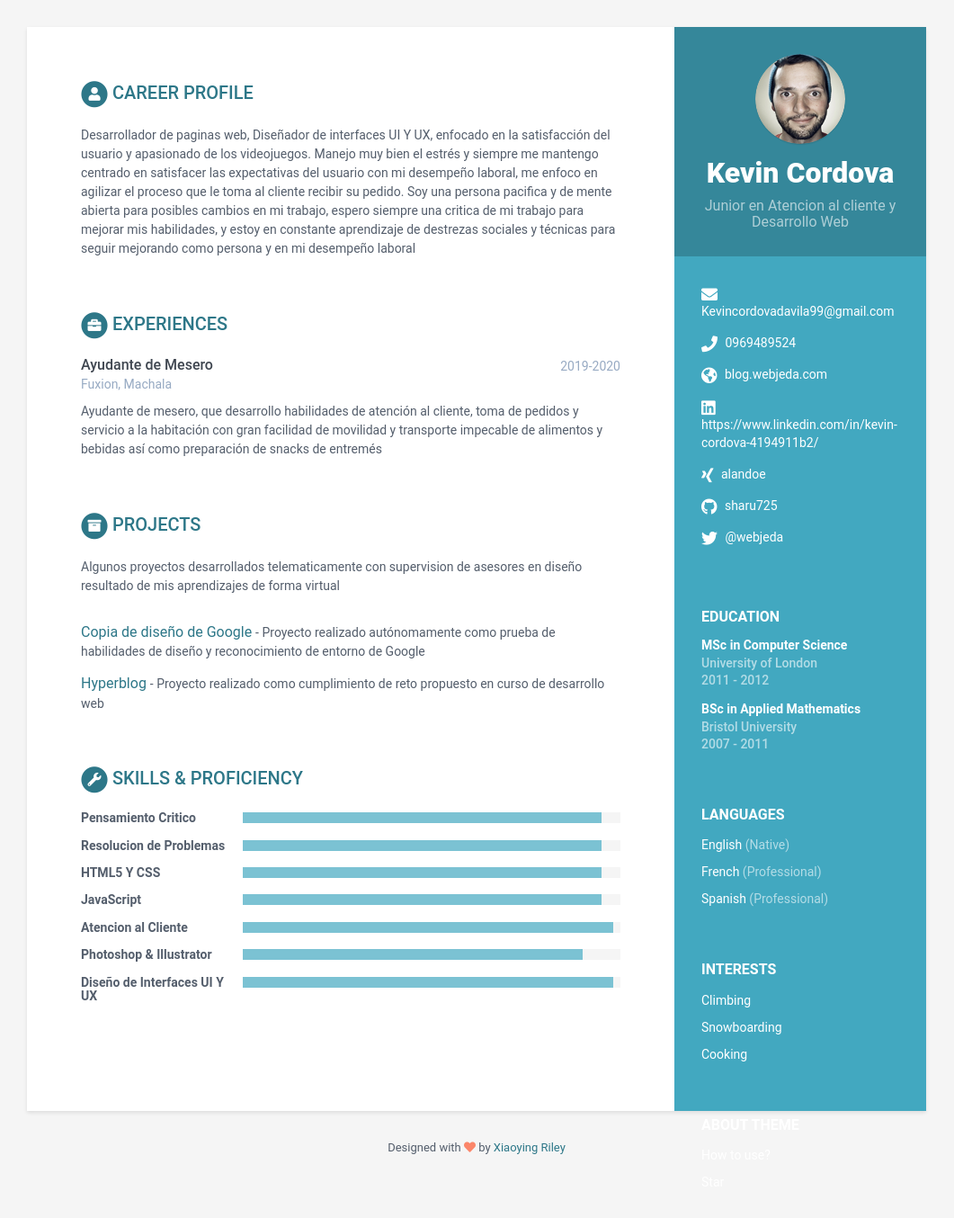
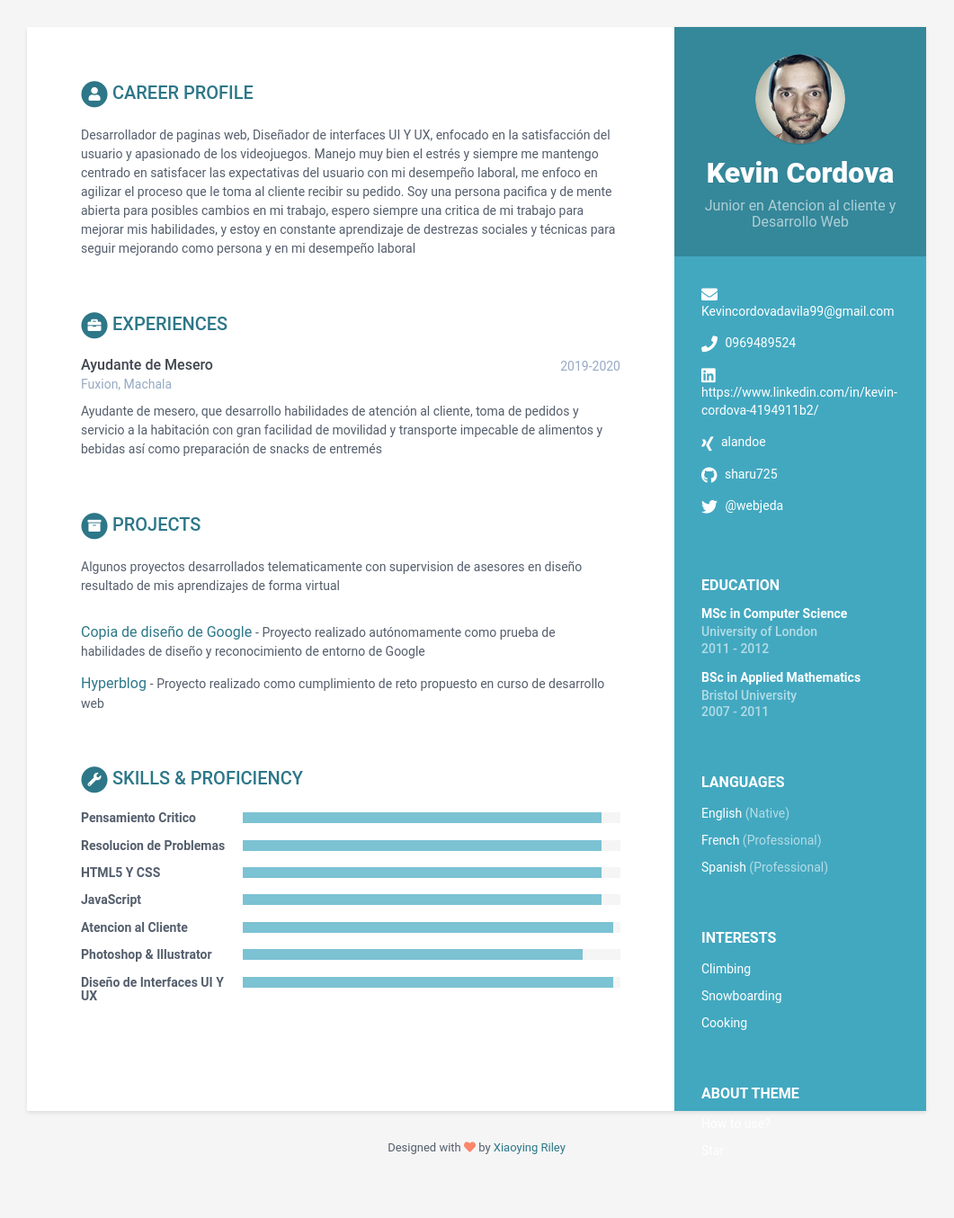
Before and after one commit to KevinC99/good-birch-4e19a, a Jekyll site: the page built from index.html, in a window 1280 px wide. Shown: the whole page at 90% size, without its empty margins (110-1171 px from the left). Built offline with Jekyll 4.4.1, drawn with Linux system fonts in a browser that asks for light colours; after the commit the page ends 1319 px from its top, so only the background shows below that.

Commit message:
data.yml: updated website in sidebar

```diff
--- a/_data/data.yml
+++ b/_data/data.yml
@@ -5,7 +5,6 @@ sidebar:
   tagline: Junior en Atencion al cliente y Desarrollo Web
   avatar: profile.png
   email: Kevincordovadavila99@gmail.com
-  website: blog.webjeda.com
   xing: alandoe
   github: sharu725
   telegram: null
```
